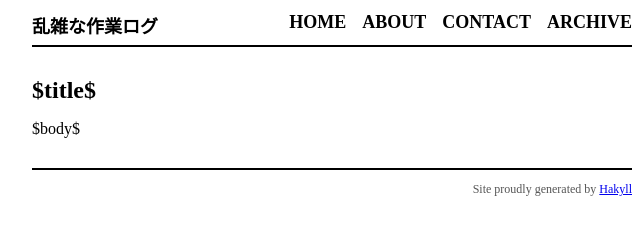
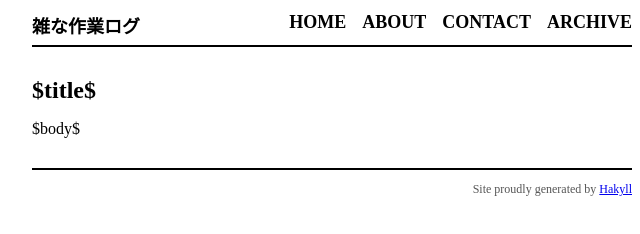
Before and after one commit to IamKeck/blog, a plain HTML site: page templates/default.html in a window 1280 px wide. Shown: the full height of the page, 308-948 px from the left. Drawn offline with Linux system fonts and the light colour scheme.

Commit message:
乱雑→雑 の修正漏れ

```diff
--- a/templates/default.html
+++ b/templates/default.html
@@ -10,7 +10,7 @@
     <body>
         <header>
             <div class="logo">
-                <a href="/">乱雑な作業ログ</a>
+                <a href="/">雑な作業ログ</a>
             </div>
             <nav>
                 <a href="/">Home</a>
```
